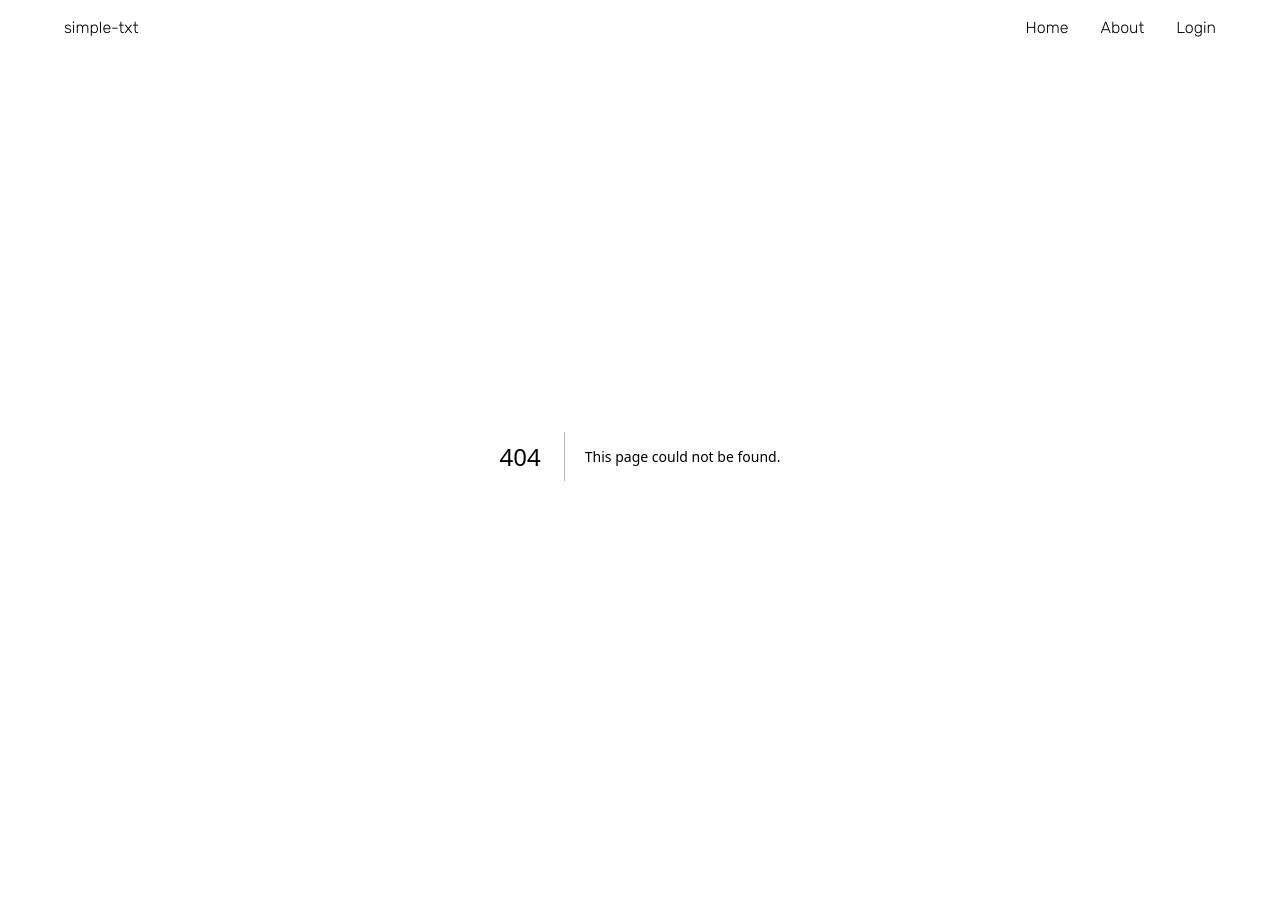
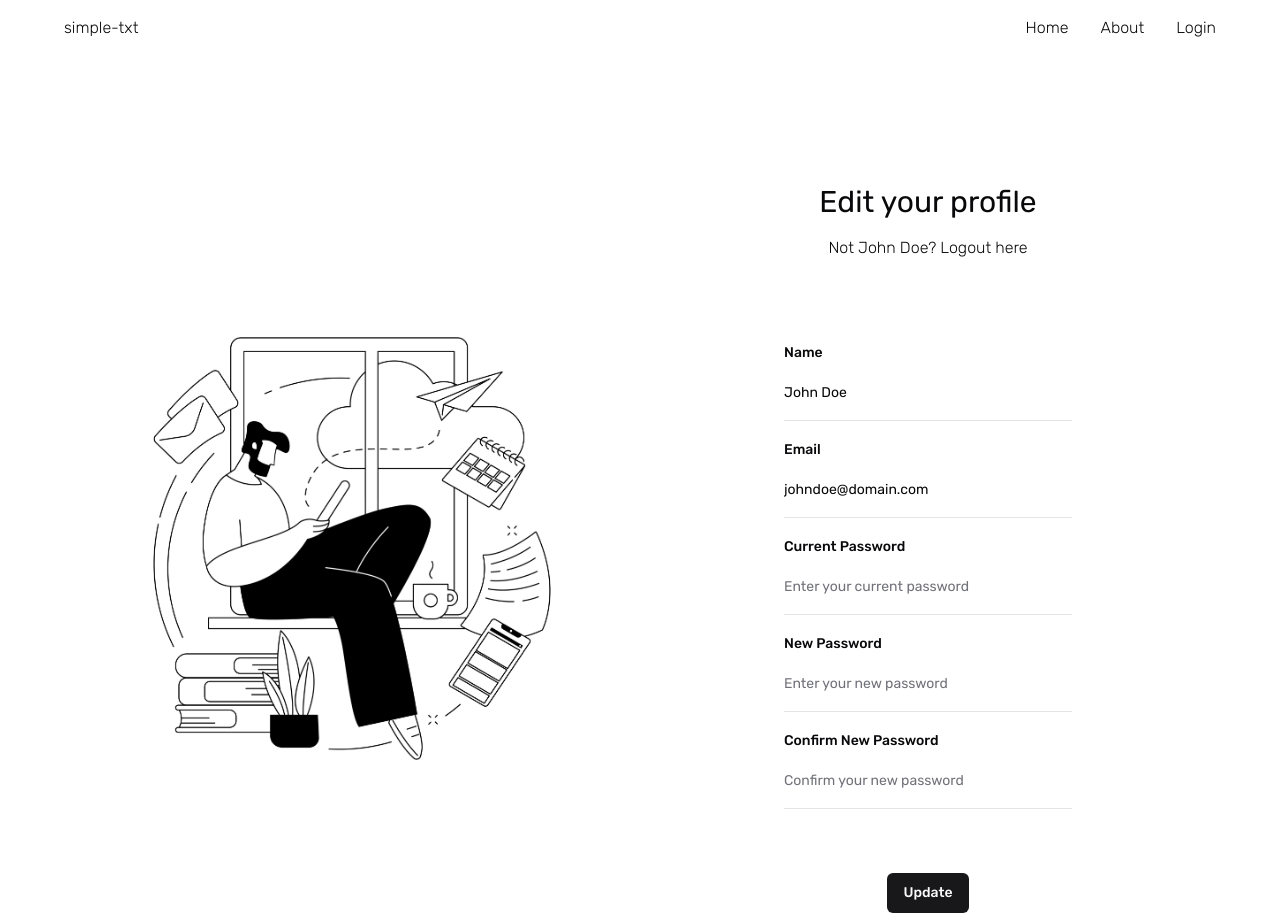
Before and after one commit to mdahmed-abdus/simple-txt, a Next.js app: page /profile in a window 1280 px wide. Before the commit this address had no page. Before the commit the page ends 856 px from the top, so only its background shows below. Built offline with nearby package versions, Linux system fonts and the light colour scheme.

Commit message:
Add profile page

```diff
--- /dev/null
+++ b/src/app/profile/page.tsx
@@ -0,0 +1,162 @@
+'use client';
+
+import * as z from 'zod';
+import { zodResolver } from '@hookform/resolvers/zod';
+import { Button } from '@/components/ui/button';
+import {
+  Form,
+  FormControl,
+  FormField,
+  FormItem,
+  FormLabel,
+  FormMessage,
+} from '@/components/ui/form';
+import { Input } from '@/components/ui/input';
+import { useForm } from 'react-hook-form';
+import { Separator } from '@/components/ui/separator';
+import Link from 'next/link';
+import Image from 'next/image';
+
+const passwordSchema = z
+  .string()
+  .trim()
+  .regex(/^(?=.*?[\p{Lu}])(?=.*?[\p{Ll}])(?=.*?\d).*$/u, {
+    message:
+      'Password must contain at least: 1 uppercase, 1 lowercase, 1 digit',
+  })
+  .min(8, { message: 'Password must be at least 8 characters' })
+  .max(72, { message: 'Password must be at most 72 characters' });
+
+const formSchema = z
+  .object({
+    name: z
+      .string()
+      .trim()
+      .min(3, { message: 'Name must be at least 2 characters' })
+      .max(128, { message: 'Name must be at most 128 characters' }),
+    email: z
+      .string()
+      .trim()
+      .email({ message: 'Invalid email address' })
+      .min(8, { message: 'Email must be at least 8 characters' })
+      .max(254, { message: 'Email must be at most 128 characters' }),
+    currentPassword: passwordSchema,
+    newPassword: passwordSchema,
+    confirmNewPassword: passwordSchema,
+  })
+  .refine(data => data.newPassword === data.confirmNewPassword, {
+    message: 'Passwords do not match',
+    path: ['confirmNewPassword'],
+  });
+
+export default function Profile() {
+  const user = {
+    name: 'John Doe',
+    email: 'johndoe@domain.com',
+  };
+
+  const formFields = [
+    {
+      name: 'name' as const,
+      label: 'Name',
+      inputType: 'text',
+      inputPlaceholder: 'Enter your name',
+    },
+    {
+      name: 'email' as const,
+      label: 'Email',
+      inputType: 'email',
+      inputPlaceholder: 'Enter your email',
+    },
+    {
+      name: 'currentPassword' as const,
+      label: 'Current Password',
+      inputType: 'password',
+      inputPlaceholder: 'Enter your current password',
+    },
+    {
+      name: 'newPassword' as const,
+      label: 'New Password',
+      inputType: 'password',
+      inputPlaceholder: 'Enter your new password',
+    },
+    {
+      name: 'confirmNewPassword' as const,
+      label: 'Confirm New Password',
+      inputType: 'password',
+      inputPlaceholder: 'Confirm your new password',
+    },
+  ];
+
+  const form = useForm<z.infer<typeof formSchema>>({
+    resolver: zodResolver(formSchema),
+    defaultValues: {
+      name: user.name,
+      email: user.email,
+      currentPassword: '',
+      newPassword: '',
+      confirmNewPassword: '',
+    },
+  });
+
+  function onSubmit(values: z.infer<typeof formSchema>) {
+    console.log(values);
+  }
+
+  return (
+    <div className="container md:mt-32 grid grid-cols-1 md:grid-cols-2">
+      <div className="h-[400px] md:h-full relative">
+        <Image
+          src="/illustrations/notes.jpg"
+          layout="fill"
+          style={{ objectFit: 'contain' }}
+          alt="Illustration of a person using mobile phone"
+        />
+      </div>
+      <div>
+        <h1 className="text-3xl text-center">Edit your profile</h1>
+        <p className="mt-4 text-center font-thin">
+          Not {user.name}?{' '}
+          <Link className="hover:underline" href="/login">
+            Logout here
+          </Link>
+        </p>
+        <div className="mt-16 sm:w-1/2 mx-auto">
+          <Form {...form}>
+            <form
+              onSubmit={form.handleSubmit(onSubmit)}
+              className="flex flex-col items-center"
+            >
+              {formFields.map((formField, index) => (
+                <FormField
+                  key={`loginFormFormField_${index}`}
+                  control={form.control}
+                  name={formField.name}
+                  render={({ field }) => (
+                    <FormItem className="mt-4 w-full">
+                      <FormLabel>{formField.label}</FormLabel>
+                      <FormControl>
+                        <Input
+                          className="border-0 p-0"
+                          type={formField.inputType}
+                          autoComplete="on"
+                          placeholder={formField.inputPlaceholder}
+                          {...field}
+                        />
+                      </FormControl>
+                      <FormMessage />
+                      <Separator />
+                    </FormItem>
+                  )}
+                />
+              ))}
+              <Button type="submit" className="mt-16 w-fit">
+                Update
+              </Button>
+            </form>
+          </Form>
+        </div>
+      </div>
+    </div>
+  );
+}
```
